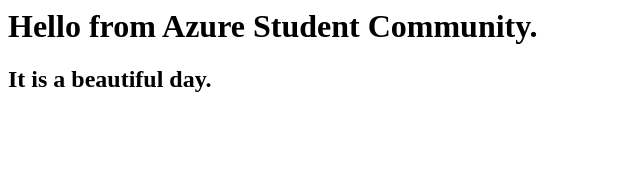
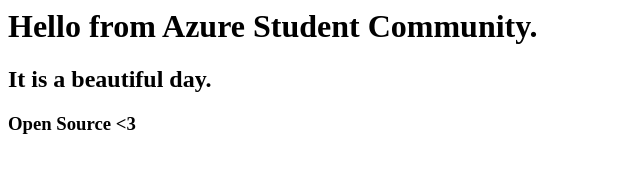
Before and after one commit to rajatrajputdev/azsc-demo, a plain HTML site: page index.html in a window 1280 px wide. Shown: the whole page, without its empty margins (0-640 px from the left). Drawn offline with Linux system fonts and the light colour scheme.

Commit message:
Update index.html

```diff
--- a/index.html
+++ b/index.html
@@ -1,2 +1,3 @@
 <h1>Hello from Azure Student Community.</h1>
 <h2>It is a beautiful day.</h2>
+<h3>Open Source <3 </h3>
```
